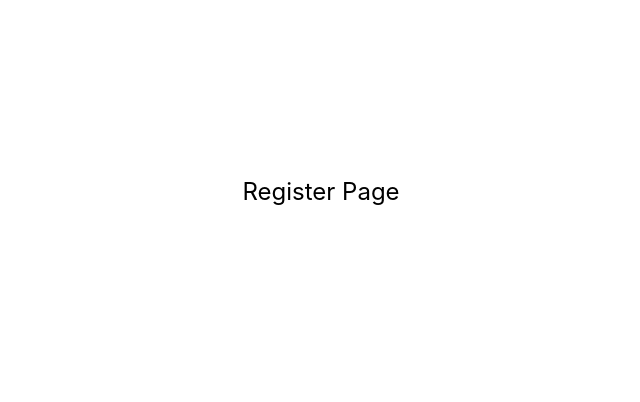
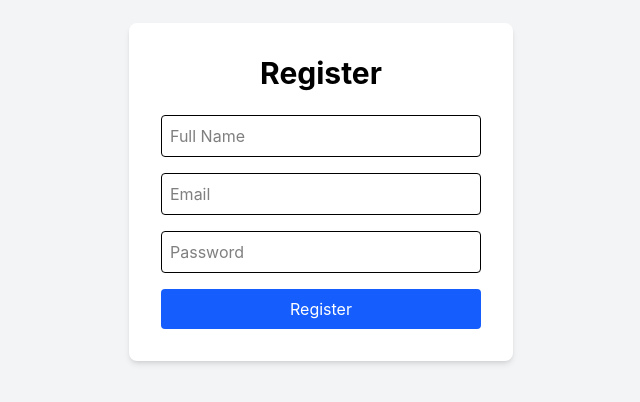
Before and after one commit to Ayushsingh1312/helpdesk-frontend, a React (Vite) app: page /register in a window 1280 px wide. Shown: the part 208-610 px from the top of the page, without its empty margins (319-959 px from the left). Built offline with nearby package versions, Linux system fonts and the light colour scheme.

Commit message:
feat: add login and register pages with API intergration

```diff
--- a/src/pages/Login.jsx
+++ b/src/pages/Login.jsx
@@ -1,7 +1,91 @@
-function Login(){
-    return(
-        <div className="min-h-screen flex items-center justify-center">
-        <h1 className="text-2xl">Login Page</h1>
+import {useState} from "react";
+import { useNavigate, Link } from "react-router-dom";
+import API from '../api/axios'
+
+function Login() {
+    const navigate = useNavigate();
+
+    const [formData, setFormData] = useState({
+        email: '',
+        password: '',
+    });
+
+    const [error, setError] = useState('');
+    const [loading, setLoading] = useState(false);
+
+    // Change handler for all inputs
+    const handleChange = (e) => {
+        setFormData({
+            ...formData,
+            [e.target.name]: e.target.value,
+        });
+    };
+
+    const handleSubmit = async (e) => {
+        e.preventDefault();
+        setError('');
+        setLoading(true);
+
+        try{
+            const res = await API.post('/auth/login', formData);
+            console.log('Logged in:', res.data);
+
+            // Save token
+            localStorage.setItem('token', res.data.token);
+            localStorage.setItem('user', JSON.stringify(res.data));
+
+            navigate('/dashboard');
+        }catch(err){
+            setError(err.response?.data?.message || 'Something went wrong');
+        } finally{
+            setLoading(false);
+        }
+    };
+
+    return (
+        <div className="min-h-screen bg-gray-100 flex items-center justify-center">
+            <form
+                onSubmit={handleSubmit}
+                className="bg-white p-8 rounded-lg shadow-md w-96"
+            >
+                <h2 className="text-2xl font-bold mb-6 text-center">Login</h2>
+
+                {error && (
+                    <p className="text-red-500 text-sm mb-4">{error}</p>
+                )}
+
+                <input
+                    type="email"
+                    name="email"
+                    placeholder="Email"
+                    value={formData.email}
+                    onChange={handleChange}
+                    required
+                    className="w-full p-2 mb-4 border rounded"
+                />
+
+                <input
+                    type="password"
+                    name="password"
+                    placeholder="Password"
+                    value={formData.password}
+                    onChange={handleChange}
+                    required
+                    className="w-full p-2 mb-4 border rounded"
+                />
+
+                <button
+                    type="submit"
+                    disabled={loading}
+                    className="w-full bg-blue-600 text-white p-2 mb-4 rounded hover:bg-blue-700 disabled:bg-gray-400"
+                >
+                    {loading ? "Logging in..." : "Login"}
+                </button>
+
+                <p className="text-center">Don't have an account?
+                   <Link to="/register" className="text-blue-600 ml-1">Register</Link>
+                </p>
+            </form>
         </div>
     );
 }
--- a/src/pages/Register.jsx
+++ b/src/pages/Register.jsx
@@ -1,7 +1,96 @@
+import { useState } from "react";
+import { useNavigate } from "react-router-dom";
+import API from "../api/axios";
+
 function Register() {
+  const navigate = useNavigate();
+
+  const [formData, setFormData] = useState({
+    name: "",
+    email: "",
+    password: "",
+  });
+
+  const [error, setError] = useState("");
+  const [loading, setLoading] = useState(false);
+
+  // Change handler for all inputs
+  const handleChange = (e) => {
+    setFormData({
+      ...formData,
+      [e.target.name]: e.target.value,
+    });
+  };
+
+  const handleSubmit = async (e) => {
+    e.preventDefault();
+    setError("");
+    setLoading(true);
+
+    try {
+      const res = await API.post("/auth/register", formData);
+      console.log("Registered:", res.data);
+
+      // Save token
+      localStorage.setItem("token", res.data.token);
+      localStorage.setItem("user", JSON.stringify(res.data));
+
+      navigate("/dashboard"); //redirect after success
+    } catch (err) {
+      setError(err.response?.data?.message || "Something went wrong");
+    } finally {
+      setLoading(false);
+    }
+  };
+
   return (
-    <div className="min-h-screen flex items-center justify-center">
-      <h1 className="text-2xl">Register Page</h1>
+    <div className="min-h-screen bg-gray-100 flex items-center justify-center">
+      <form
+        onSubmit={handleSubmit}
+        className="bg-white p-8 rounded-lg shadow-md w-96"
+      >
+        <h2 className="text-3xl font-bold mb-6 text-center">Register</h2>
+
+        {error && <p className="text-red-500 text-sm mb-4">{error}</p>}
+
+        <input
+          type="text"
+          name="name"
+          placeholder="Full Name"
+          value={formData.name}
+          onChange={handleChange}
+          required
+          className="w-full p-2 mb-4 border rounded"
+        />
+
+        <input
+          type="email"
+          name="email"
+          placeholder="Email"
+          value={formData.email}
+          onChange={handleChange}
+          required
+          className="w-full p-2 mb-4 border rounded"
+        />
+
+        <input
+          type="password"
+          name="password"
+          placeholder="Password"
+          value={formData.password}
+          onChange={handleChange}
+          required
+          className="w-full p-2 mb-4 border rounded"
+        />
+
+        <button
+          type="submit"
+          disabled={loading}
+          className="w-full bg-blue-600 text-white p-2 rounded hover:bg-blue-700 disabled:bg-gray-400"
+        >
+          {loading ? "Registering..." : "Register"}
+        </button>
+      </form>
     </div>
   );
 }
```
